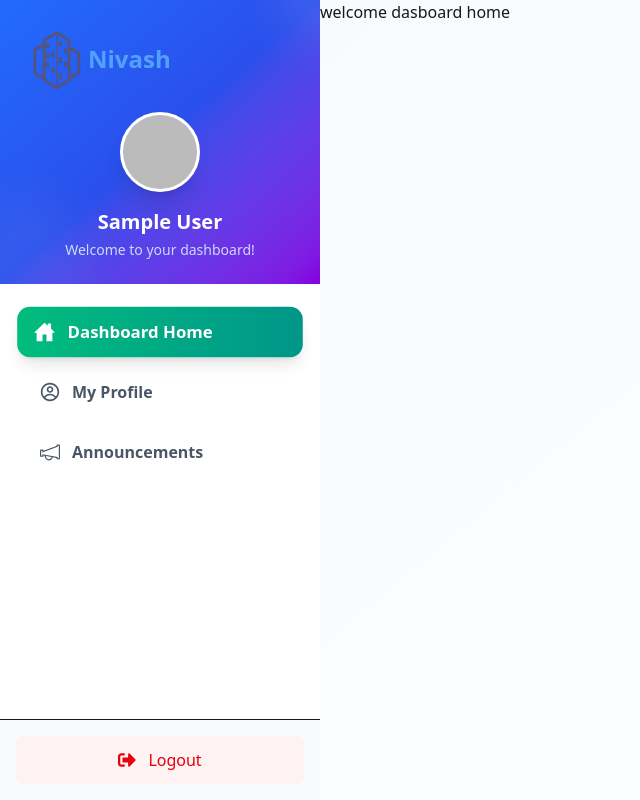
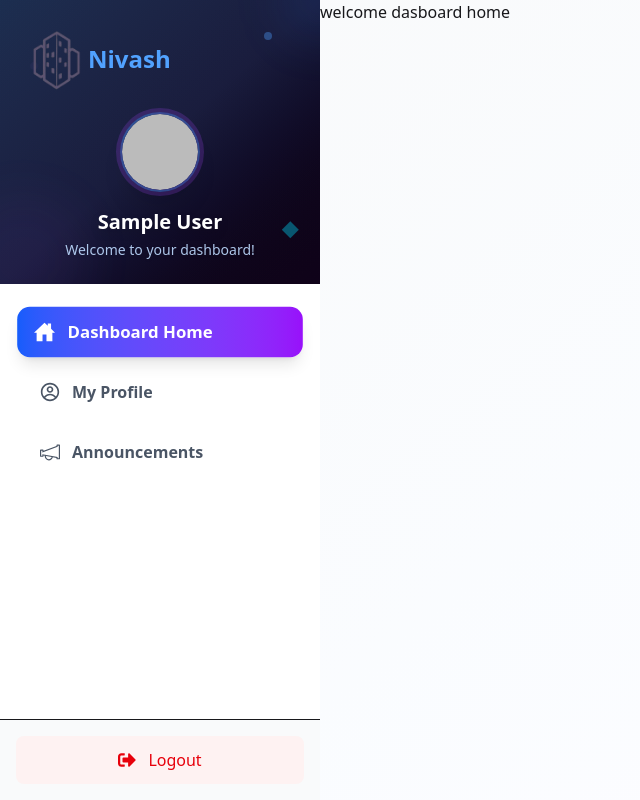
Before and after one commit to SaddamHosen42/Nivash-Client, a React (Vite) app: page /dashboard in a window 1280 px wide. Shown: the whole page, without its empty margins (0-640 px from the left). Built offline with nearby package versions, Linux system fonts and the light colour scheme; no server answers; sample sign-in values are in the browser's storage.

Commit message:
update dasboard

```diff
--- a/src/layouts/DashboardLayout.jsx
+++ b/src/layouts/DashboardLayout.jsx
@@ -10,7 +10,7 @@ import { motion } from "framer-motion";
 import Swal from "sweetalert2";
 
 const DashboardLayout = () => {
-  const { user } = useAuth();
+  const { user, logOut } = useAuth();
 
   const navLinks = (
     <>
@@ -26,8 +26,8 @@ const DashboardLayout = () => {
                     flex items-center space-x-3 px-4 py-3 rounded-xl transition-all duration-300 group relative overflow-hidden
                     ${
                       isActive
-                        ? "bg-gradient-to-r from-emerald-500 to-teal-600 text-white shadow-lg transform scale-105"
-                        : "text-gray-600 hover:bg-gradient-to-r hover:from-emerald-50 hover:to-teal-50 hover:text-emerald-600"
+                        ? "bg-gradient-to-r from-blue-600 to-purple-600 text-white shadow-lg transform scale-105"
+                        : "text-gray-600 hover:bg-gradient-to-r hover:from-blue-50 hover:to-purple-50 hover:text-blue-600"
                     }
                   `}
         >
@@ -47,8 +47,8 @@ const DashboardLayout = () => {
                     flex items-center space-x-3 px-4 py-3 rounded-xl transition-all duration-300 group relative overflow-hidden
                     ${
                       isActive
-                        ? "bg-gradient-to-r from-emerald-500 to-teal-600 text-white shadow-lg transform scale-105"
-                        : "text-gray-600 hover:bg-gradient-to-r hover:from-emerald-50 hover:to-teal-50 hover:text-emerald-600"
+                        ? "bg-gradient-to-r from-blue-600 to-purple-600 text-white shadow-lg transform scale-105"
+                        : "text-gray-600 hover:bg-gradient-to-r hover:from-blue-50 hover:to-purple-50 hover:text-blue-600"
                     }
                   `}
         >
@@ -68,8 +68,8 @@ const DashboardLayout = () => {
                     flex items-center space-x-3 px-4 py-3 rounded-xl transition-all duration-300 group relative overflow-hidden
                     ${
                       isActive
-                        ? "bg-gradient-to-r from-emerald-500 to-teal-600 text-white shadow-lg transform scale-105"
-                        : "text-gray-600 hover:bg-gradient-to-r hover:from-emerald-50 hover:to-teal-50 hover:text-emerald-600"
+                        ? "bg-gradient-to-r from-blue-600 to-purple-600 text-white shadow-lg transform scale-105"
+                        : "text-gray-600 hover:bg-gradient-to-r hover:from-blue-50 hover:to-purple-50 hover:text-blue-600"
                     }
                   `}
         >
@@ -79,6 +79,41 @@ const DashboardLayout = () => {
       </motion.div>
     </>
   );
+
+  const handleLogOut = () => {
+    Swal.fire({
+      title: "Are you sure?",
+      text: "You will be logged out.",
+      icon: "warning",
+      showCancelButton: true,
+      confirmButtonColor: "#3085d6",
+      cancelButtonColor: "#d33",
+      confirmButtonText: "Yes, log out!",
+    }).then((result) => {
+      if (result.isConfirmed) {
+        logOut()
+          .then(() => {
+            Swal.fire({
+              title: "Logged Out!",
+              text: "You have been successfully logged out.",
+              icon: "success",
+              timer: 1500,
+              showConfirmButton: false,
+            });
+            window.location.reload();
+          })
+          .catch((error) => {
+            console.log(error);
+            Swal.fire({
+              title: "Error!",
+              text: "Something went wrong during logout.",
+              icon: "error",
+            });
+          });
+      }
+    });
+  };
+
   return (
     <div className="drawer lg:drawer-open">
       <input id="my-drawer-2" type="checkbox" className="drawer-toggle" />
@@ -129,7 +164,10 @@ const DashboardLayout = () => {
                   "User"}
               </span>
             </div>
-            <button className="btn btn-ghost btn-circle text-red-500 hover:bg-red-50 hover:scale-110 transition-all duration-300">
+            <button
+              onClick={handleLogOut}
+              className="btn btn-ghost btn-circle text-red-500 hover:bg-red-50 hover:scale-110 transition-all duration-300"
+            >
               <FaSignOutAlt className="h-5 w-5" />
             </button>
           </div>
@@ -151,11 +189,16 @@ const DashboardLayout = () => {
         {/* Beautiful Modern Sidebar */}
         <div className="bg-white min-h-full w-80 shadow-2xl">
           {/* Sidebar Header */}
-          <div className="p-6 bg-gradient-to-br from-blue-600 via-blue-700 to-purple-700 relative overflow-hidden">
+          <div className="p-6 bg-gradient-to-br from-slate-800 via-gray-900 to-black relative overflow-hidden">
             {/* Background decoration */}
-            <div className="absolute inset-0 bg-gradient-to-br from-blue-400/20 to-purple-600/20"></div>
-            <div className="absolute -top-10 -right-10 w-20 h-20 bg-white/10 rounded-full blur-xl"></div>
-            <div className="absolute -bottom-10 -left-10 w-32 h-32 bg-white/5 rounded-full blur-xl"></div>
+            <div className="absolute inset-0 bg-gradient-to-br from-blue-600/10 to-purple-600/10"></div>
+            <div className="absolute -top-10 -right-10 w-20 h-20 bg-blue-500/10 rounded-full blur-xl"></div>
+            <div className="absolute -bottom-10 -left-10 w-32 h-32 bg-purple-500/5 rounded-full blur-xl"></div>
+
+            {/* Floating elements for more beauty */}
+            <div className="absolute top-8 right-12 w-2 h-2 bg-blue-400/50 rounded-full animate-pulse"></div>
+            <div className="absolute top-16 left-8 w-1 h-1 bg-purple-400/60 rounded-full animate-ping delay-1000"></div>
+            <div className="absolute bottom-12 right-6 w-3 h-3 bg-cyan-400/40 rotate-45 animate-bounce delay-500"></div>
 
             <div className="relative z-10">
               <div className="mb-6">
@@ -167,12 +210,12 @@ const DashboardLayout = () => {
                 transition={{ duration: 0.5 }}
                 className="text-center"
               >
-                <div className="w-20 h-20 bg-white bg-opacity-20 rounded-full flex items-center justify-center mx-auto mb-4 overflow-hidden border-3 border-white border-opacity-30 shadow-xl backdrop-blur-sm">
+                <div className="w-20 h-20 bg-gradient-to-br from-blue-500/20 to-purple-600/20 rounded-full flex items-center justify-center mx-auto mb-4 overflow-hidden border-2 border-blue-400/30 shadow-xl backdrop-blur-sm ring-2 ring-purple-500/20 ring-offset-2 ring-offset-transparent">
                   {user?.photoURL || user?.photo ? (
                     <img
                       src={user?.photoURL || user?.photo}
                       alt="Profile"
-                      className="w-full h-full object-cover"
+                      className="w-full h-full object-cover rounded-full"
                       onError={(e) => {
                         e.target.style.display = "none";
                         e.target.parentNode.querySelector(
@@ -187,13 +230,13 @@ const DashboardLayout = () => {
                     }`}
                   />
                 </div>
-                <h3 className="text-white font-bold text-xl mb-1">
+                <h3 className="text-white font-bold text-xl mb-1 drop-shadow-lg">
                   {user?.displayName ||
                     user?.name ||
                     user?.email?.split("@")[0] ||
                     "User"}
                 </h3>
-                <p className="text-blue-100 text-sm opacity-90">
+                <p className="text-blue-200 text-sm opacity-90 drop-shadow-sm">
                   Welcome to your dashboard!
                 </p>
               </motion.div>
@@ -206,7 +249,10 @@ const DashboardLayout = () => {
 
             {/* Logout Section */}
             <div className="absolute bottom-0 left-0 right-0 p-4 bg-gray-50 border-t">
-              <button className="w-full flex items-center justify-center space-x-3 px-4 py-3 rounded-lg bg-red-50 text-red-600 hover:bg-red-100 transition-all duration-200 group">
+              <button
+                onClick={handleLogOut}
+                className="w-full flex items-center justify-center space-x-3 px-4 py-3 rounded-lg bg-red-50 text-red-600 hover:bg-red-100 transition-all duration-200 group"
+              >
                 <FaSignOutAlt className="text-lg" />
                 <span className="font-medium">Logout</span>
               </button>
```
